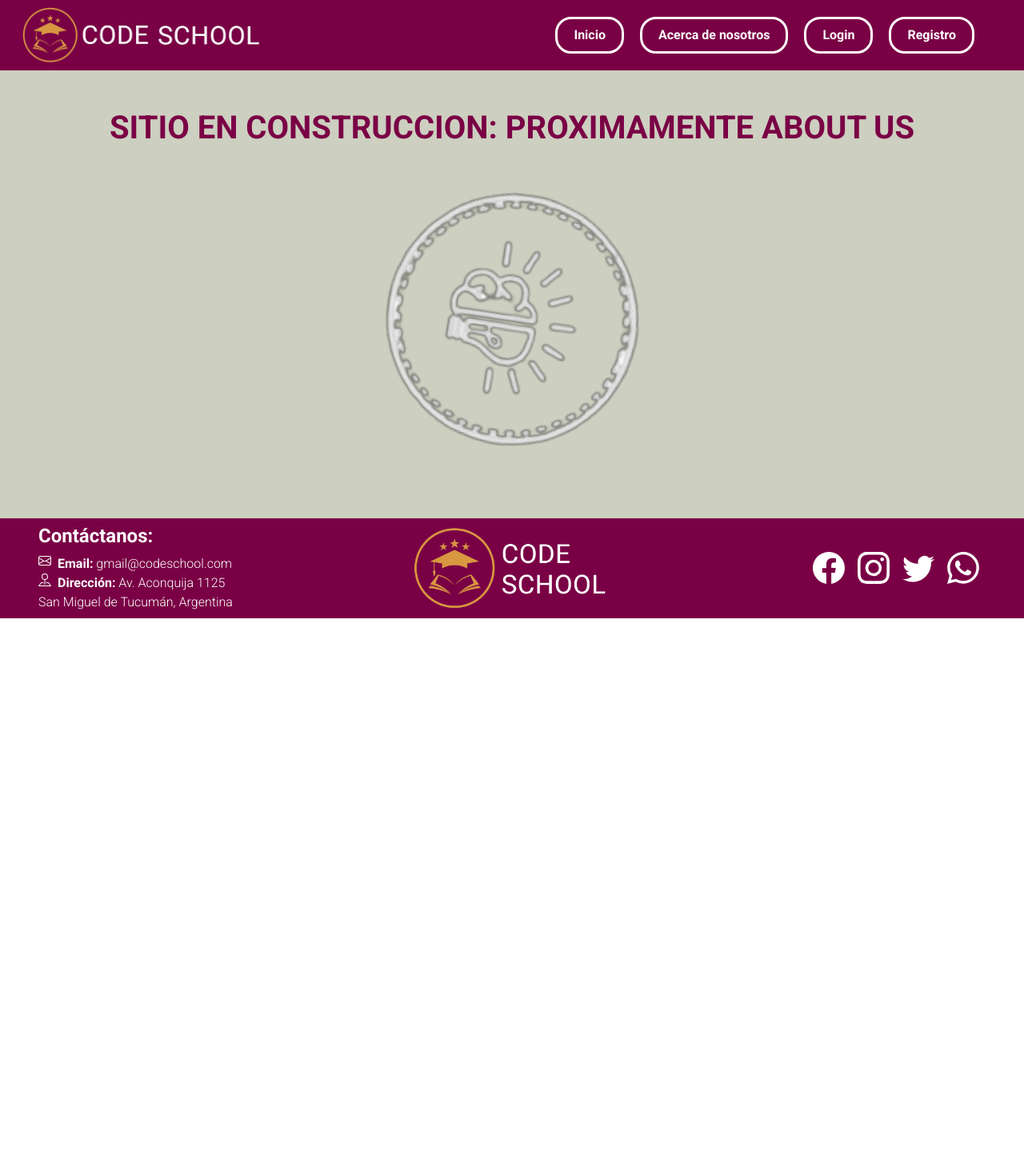
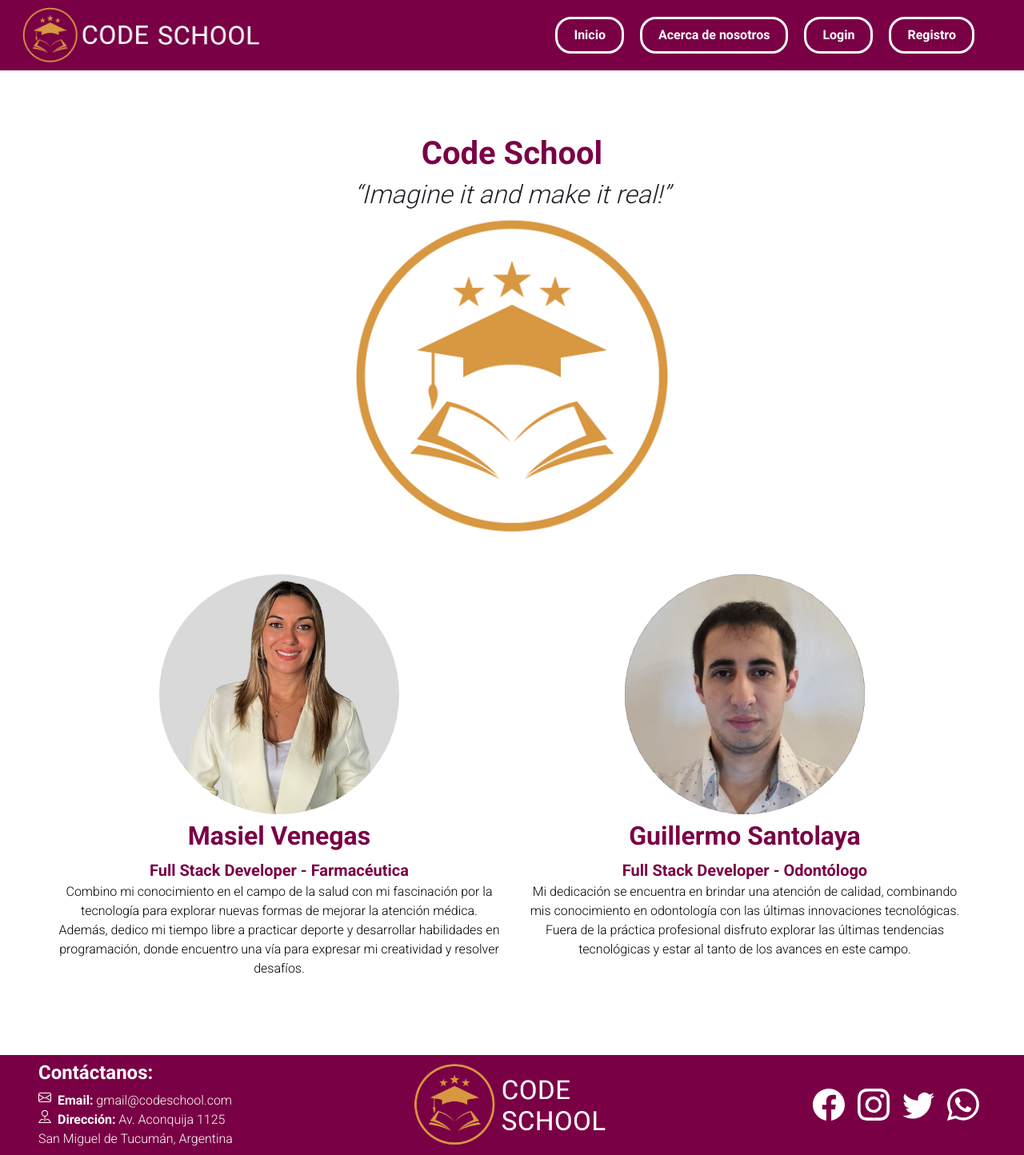
Before and after one commit to gsantolaya/school-project-frontend, a React (Create React App) app: page /aboutUs in a window 1280 px wide. Shown: the whole page at 80% size. Before the commit the page ends 800 px from the top, so only its background shows below. Built offline with nearby package versions, Linux system fonts and the light colour scheme.

Commit message:
Pages About Us

```diff
--- a/src/Error404Screen.jsx
+++ b/src/Error404Screen.jsx
@@ -10,36 +10,36 @@ import Button from "react-bootstrap/Button";
 
 
 export const Error404Screen = () => {
-  // return (
-  //   <Container fluid style={{ background: " #7A0045" }}>
-  //     <Row>
-  //       <Col className="text-center">
-  //         <Figure>
-  //           <Figure.Image
-  //             style={{ width: "100" }}
-  //             alt="Error 404"
-  //             src={Error404}
-  //           />
-  //           <Button variant="dark" className="w-50 mt-3"
-  //             style={{
-  //               borderRadius: "20px",
-  //             }}
-  //           >
-  //             <Link
-  //               className="fs-3 fw-ligh    "
-  //               to={"/home"}
-  //               style={{
-  //                 textDecoration: "none",
-  //                 color: " #C85D16",
-  //                 cursor: "pointer",
-  //               }}
-  //             >
-  //               Volver Al Inicio
-  //             </Link>
-  //           </Button>
-  //         </Figure>
-  //       </Col>
-  //     </Row>
-  //   </Container>
-  // );
+  return (
+    <Container fluid style={{ background: " #7A0045" }}>
+      <Row>
+        <Col className="text-center">
+          <Figure>
+            <Figure.Image
+              style={{ width: "100" }}
+              alt="Error 404"
+              src={Error404}
+            />
+            <Button variant="dark" className="w-50 mt-3"
+              style={{
+                borderRadius: "20px",
+              }}
+            >
+              <Link
+                className="fs-3 fw-ligh    "
+                to={"/home"}
+                style={{
+                  textDecoration: "none",
+                  color: " #C85D16",
+                  cursor: "pointer",
+                }}
+              >
+                Volver Al Inicio
+              </Link>
+            </Button>
+          </Figure>
+        </Col>
+      </Row>
+    </Container>
+  );
 };
--- a/src/auth/pages/Auth.css
+++ b/src/auth/pages/Auth.css
@@ -1,20 +1,19 @@
-/* *{
+ *{
     padding: 0;
     margin: 0;
     box-sizing: border-box;
     outline: none
 } */
 
-/* .containerAuth{
+ .containerAuth{
     width: 100vw;
     height: 90vh;
     display: flex;
     align-items: center;
     justify-content: center;
-    background-color: #CDCFC0 ;
-} */
+}
 
-/* .formContainer{
+.formContainer{
     margin-top: 10px;
     margin-bottom: 20px;
     border: #7A0045 solid 3px;
@@ -26,9 +25,9 @@
     display: flex;
     flex-direction: column;
     justify-content: center;
-} */
+}
 
-/* @media (max-width: 820px) {
+ @media (max-width: 820px) {
     .formContainer {
       width: 90%;
       height: auto;
@@ -84,8 +83,3 @@ link{
     text-decoration: none;
 
 }
-
-
-
-
-   */
--- a/src/auth/pages/RegisterScreen.jsx
+++ b/src/auth/pages/RegisterScreen.jsx
@@ -1,5 +1,5 @@
 
-import React, {  useState } from "react";
+import React, {  useState, useEffect } from "react";
 import Form from "react-bootstrap/Form";
 import { useForm } from "react-hook-form";
 import { Link, useNavigate } from "react-router-dom";
@@ -7,6 +7,7 @@ import "./Auth.css";
 import { FaUserAlt } from "react-icons/fa";
 import { MdEmail } from "react-icons/md";
 import { AiFillEye, AiFillEyeInvisible} from "react-icons/ai";
+import { tokenIsValid } from "../../utils/TokenIsValid";
 
 
 export const RegisterScreen = () => {
--- a/src/home/components/Footer.css
+++ b/src/home/components/Footer.css
@@ -14,7 +14,7 @@
     transform: scale(1.1);
     color: white;
 }
-/* @media screen and (max-width: 576px) {
+ @media screen and (max-width: 576px) {
     #logoContainer {
         display: none;
     }
@@ -22,7 +22,7 @@
         display: none;
     }
 }
-@media screen and (min-width:577px) and (max-width: 766px) {}
+/* @media screen and (min-width:577px) and (max-width: 766px) {}
 #logoContainer {
     display: none !important;
 }
@@ -43,4 +43,4 @@
     #socialMediaContainer {
         display: inherit !important;
     }
-} */
+}  */
--- a/src/home/pages/AboutUsScreen.jsx
+++ b/src/home/pages/AboutUsScreen.jsx
@@ -1,14 +1,91 @@
-import React from 'react'
-import logo from '../components/img/Logo redondo.png';
-
+import React from "react";
+import Container from "react-bootstrap/Container";
+import GuillermoSantolaya from "./GuillermoSantolaya.jpg";
+import MasielVenegas from "./MasielVenegas.jpg";
+import Logotipo from "../components/img/Logotipo.png";
+import Image from "react-bootstrap/Image";
+import Row from "react-bootstrap/Row";
+import Col from "react-bootstrap/Col";
+import Figure from "react-bootstrap/Figure";
+import "./AboutUsScreen.css";
 
 export const AboutUsScreen = () => {
   return (
-    <>
-      <div className='welcome-container text-center'>
-        <h1 className='p-5'><b>SITIO EN CONSTRUCCION: PROXIMAMENTE ABOUT US</b></h1>
-        <img src={logo} className="App-logo" alt="logo" />
+
+   <Container style={{ padding: "5rem 0 5rem 0", gap: "2rem" }}>
+      <h1 className="text-center fw-bold" style={{ color: " #7A0045" }}>
+        Code School
+      </h1>
+      <h2 className="text-center" style={{ fontStyle: "italic" }}>
+        “Imagine it and make it real!”
+      </h2>
+      <div className="d-flex align-content-center justify-content-center">
+        <Image
+          src={Logotipo}
+          alt="Code School logo"
+          className=" img-fluid"
+          style={{ width: "400px", height: "400px",   }}
+        />
       </div>
-    </>
-  )
-}
+
+      <Row>
+        <Col
+          className="justify-content-end d-flex  align-content-center text-center  mt-5"
+        >
+          <Figure>
+            <Figure.Image
+              width={300}
+              height={300}
+              alt="Foto Dev. Masi"
+              src={MasielVenegas}
+              style={{ borderRadius: "50%" }}
+            />
+            <h2 className=" fw-semibold" style={{ color: " #7A0045" }}>
+              Masiel Venegas
+            </h2>
+            <Figure.Caption className="fs-6" style={{ color: " black" }}>
+              <strong className="fs-5" style={{ color: " #7A0045" }}>
+                Full Stack Developer - Farmacéutica
+              </strong>{" "}
+              <br /> Combino mi conocimiento en el campo de la salud con mi
+              fascinación por la tecnología para explorar nuevas formas de
+              mejorar la atención médica. Además, dedico mi tiempo libre a
+              practicar deporte y desarrollar habilidades en programación, donde
+              encuentro una vía para expresar mi creatividad y resolver
+              desafíos.
+            </Figure.Caption>
+          </Figure>
+        </Col>
+
+        <Col
+
+          className="justify-content-center d-flex  align-content-center text-center mt-5 "
+        >
+          <Figure>
+            <Figure.Image
+              width={300}
+              height={300}
+              alt="Foto Dev. Masi"
+              src={GuillermoSantolaya}
+              style={{ borderRadius: "50%" }}
+            />
+            <h2 className=" fw-semibold" style={{ color: " #7A0045" }}>
+              Guillermo Santolaya
+            </h2>
+            <Figure.Caption className="fs-6" style={{ color: "black" }}>
+              <strong className="fs-5" style={{ color: " #7A0045" }}>
+                Full Stack Developer - Odontólogo
+              </strong>{" "}
+              <br /> Mi dedicación se encuentra en brindar una atención de
+              calidad, combinando mis conocimiento en odontología con las
+              últimas innovaciones tecnológicas. Fuera de la práctica
+              profesional disfruto explorar las últimas tendencias tecnológicas
+              y estar al tanto de los avances en este campo.
+            </Figure.Caption>
+          </Figure>
+        </Col>
+      </Row>
+      </Container>
+
+  );
+};
--- a/src/home/pages/PaymentsScreen.jsx
+++ b/src/home/pages/PaymentsScreen.jsx
@@ -6,9 +6,8 @@ import logo from '../components/img/Logo redondo.png';
 export const PaymentsScreen = () => {
   return (
     <>
-      <div className='welcome-container text-center'>
-        <h1 className='p-5'><b>SITIO EN CONSTRUCCION: PROXIMAMENTE PAGOS</b></h1>
-        <img src={logo} className="App-logo" alt="logo" />
+      <div>
+
       </div>
     </>
   )
```
Also changed, not shown: src/home/pages/AboutUsScreen.css (added), src/home/pages/GuillermoSantolaya.jpg (added), src/home/pages/MasielVenegas.jpg (added).
